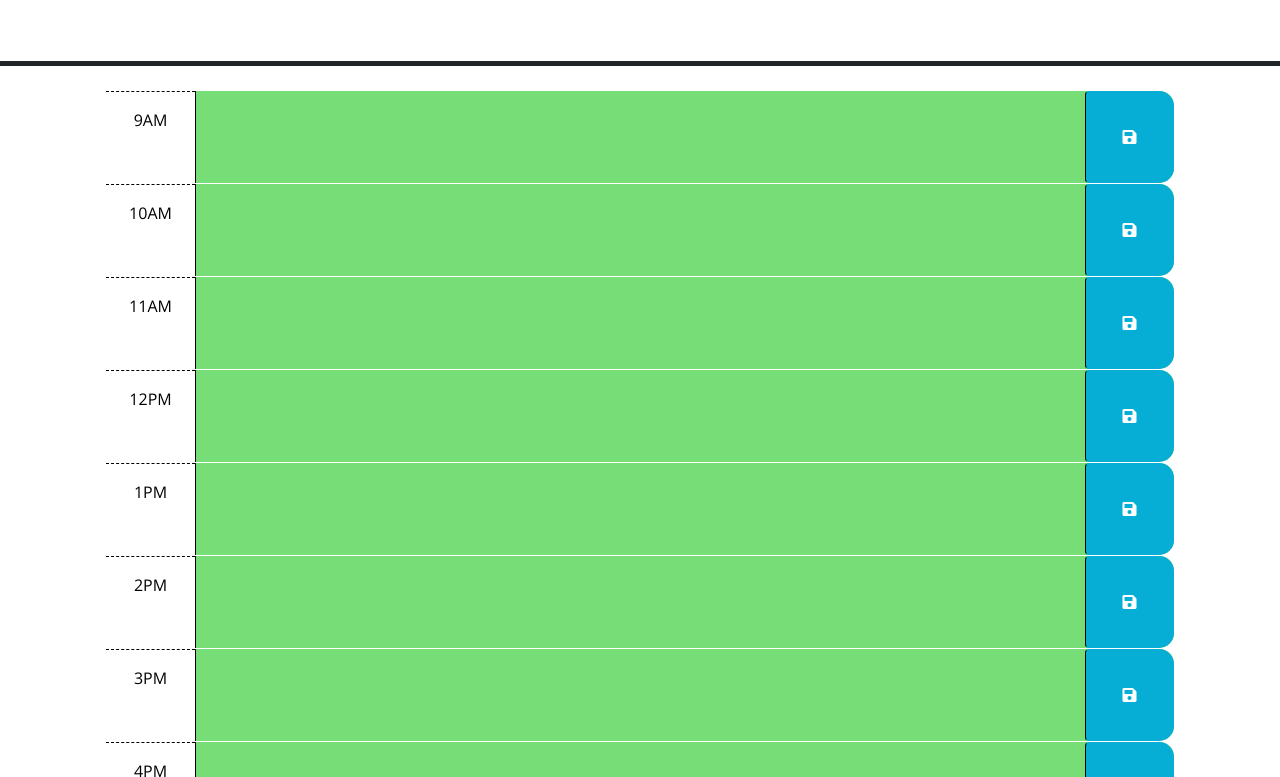
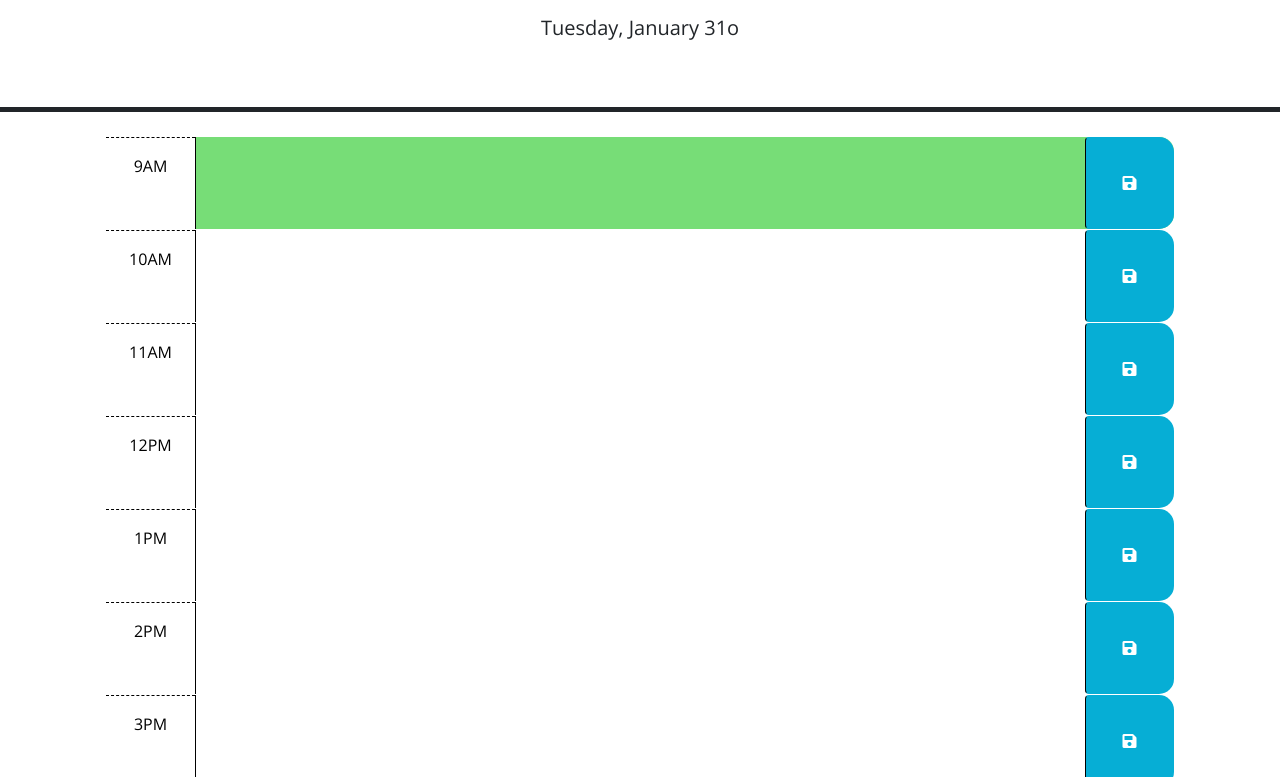
Before and after one commit to jmcdlungren/Work-Day-Scheduler, a plain HTML site: page index.html in a window 1280 px wide. Shown: the part 166-943 px from the top of the page. Drawn offline with nearby package versions, Linux system fonts and the light colour scheme.

Commit message:
working on time, need to figure out how to apply color classes to all blocks & how to use advanced day.js

```diff
--- a/Assets/JavaScript/script.js
+++ b/Assets/JavaScript/script.js
@@ -1,12 +1,76 @@
-// Wrap all code that interacts with the DOM in a call to jQuery to ensure that
-// the code isn't run until the browser has finished rendering all the elements
-// in the html.
+// var advancedFormat = require('dayjs/plugin/advancedFormat')
+// dayjs.extend(advancedFormat)
+
+
+// Wrap all code that interacts with the DOM in a call to jQuery to ensure that the code isn't run until the browser has finished rendering all the elements in the html.
 $(function () {
   // TODO: Add a listener for click events on the save button. This code should use the id in the containing time-block as a key to save the user input in local storage. HINT: What does `this` reference in the click listener function? How can DOM traversal be used to get the "hour-x" id of the time-block containing the button that was clicked? How might the id be useful when saving the description in local storage?
   //
+  var save = document.querySelector(".saveBtn");
+  var description = document.querySelector(".description");
+  var toDo = [];
+
+
+  // submit.addEventListener("click", function(event) {
+  //   event.preventDefault();
+  //   var initials = initialsEl.value;
+  //   var userScore = finalScore;
+  //   console.log(initials, userScore);
+  //   var userData = {
+  //       initials: initials,
+  //       score: userScore,
+  //   };
+
+  //   scoreBoard.push(userData);
+  //   console.log(scoreBoard);
+  //   localStorage.setItem("scoreBoard", JSON.stringify(scoreBoard));
+
+
+  save.addEventListener("click", function saveTodo() {
+    // saveTodo.preventDefault();
+    var toDoItems = description.value;
+
+    console.log(toDoItems);
+  });
+
+
   // TODO: Add code to apply the past, present, or future class to each time block by comparing the id to the current hour. HINTS: How can the id attribute of each time-block be used to conditionally add or remove the past, present, and future classes? How can Day.js be used to get the current hour in 24-hour time?
   //
+  var time = document.querySelector(".time-block");
+  // var seven = document.querySelector("#hour-7");
+  // var eight = document.querySelector("#hour-8");
+  // var eleven = document.querySelector("#hour-9");
+  var hour = document.querySelector(".hour");
+  var rightNow = dayjs().format('hA');
+  var today = dayjs().format('dddd, MMMM Do')
+  var currentDay = document.querySelector("#currentDay");
+
+  function displayDay() {
+    currentDay.textContent = today;
+  }
+
+  if (hour.textContent === rightNow) {
+    time.classList.add("present");
+  } else {
+    if (hour.textContent < rightNow) {
+      time.classList.add("past")
+    } else {
+      if (hour.textContent > rightNow) {
+        time.classList.add("future")
+      }
+    }
+    };
+
+
+
+
   // TODO: Add code to get any user input that was saved in localStorage and set the values of the corresponding textarea elements. HINT: How can the id attribute of each time-block be used to do this?
   //
   // TODO: Add code to display the current date in the header of the page.
+
+
+
+
+
+  displayDay();
 });
--- a/index.html
+++ b/index.html
@@ -1,23 +1,14 @@
 <!DOCTYPE html>
 <html lang="en">
+
 <head>
   <meta charset="UTF-8" />
   <meta name="viewport" content="width=device-width, initial-scale=1.0" />
   <meta http-equiv="X-UA-Compatible" content="ie=edge" />
-    <link
-      rel="stylesheet"
-      href="https://cdn.jsdelivr.net/npm/bootstrap@5.1.3/dist/css/bootstrap.min.css"
-    />
-    <link
-      rel="stylesheet"
-      href="https://use.fontawesome.com/releases/v5.8.1/css/all.css"
-      integrity="sha384-50oBUHEmvpQ+1lW4y57PTFmhCaXp0ML5d60M1M7uH2+nqUivzIebhndOJK28anvf"
-      crossorigin="anonymous"
-    />
-    <link
-      href="https://fonts.googleapis.com/css?family=Open+Sans&display=swap"
-      rel="stylesheet"
-    />
+  <link rel="stylesheet" href="https://cdn.jsdelivr.net/npm/bootstrap@5.1.3/dist/css/bootstrap.min.css" />
+  <link rel="stylesheet" href="https://use.fontawesome.com/releases/v5.8.1/css/all.css"
+    integrity="sha384-50oBUHEmvpQ+1lW4y57PTFmhCaXp0ML5d60M1M7uH2+nqUivzIebhndOJK28anvf" crossorigin="anonymous" />
+  <link href="https://fonts.googleapis.com/css?family=Open+Sans&display=swap" rel="stylesheet" />
   <link rel="stylesheet" href="./Assets/CSS/style.css" />
   <title>Work Day Scheduler</title>
   <link rel="icon" href="./Assets/Images/Calendar.jpg" />
@@ -33,7 +24,7 @@
     <!-- Use class for "past", "present", and "future" to apply styles to the time-block divs accordingly. The javascript will need to do this by adding/removing these classes on each div by comparing the hour in the id to the current hour. The html provided below is meant to be an example demonstrating how the css provided can be leveraged to create the desired layout and colors. The html below should be removed or updated in the finished product. Remember to delete this comment once the code is implemented.
         -->
 
-      <div id="hour-9" class="row time-block past present future">
+    <div id="hour-9" class="row time-block">
       <div class="col-2 col-md-1 hour text-center py-3">9AM</div>
       <textarea class="col-8 col-md-10 description" rows="3"> </textarea>
       <button class="btn saveBtn col-2 col-md-1" aria-label="save">
@@ -41,7 +32,7 @@
       </button>
     </div>
 
-      <div id="hour-10" class="row time-block past present future">
+    <div id="hour-10" class="row time-block">
       <div class="col-2 col-md-1 hour text-center py-3">10AM</div>
       <textarea class="col-8 col-md-10 description" rows="3"> </textarea>
       <button class="btn saveBtn col-2 col-md-1" aria-label="save">
@@ -49,7 +40,7 @@
       </button>
     </div>
 
-      <div id="hour-11" class="row time-block past present future">
+    <div id="hour-11" class="row time-block">
       <div class="col-2 col-md-1 hour text-center py-3">11AM</div>
       <textarea class="col-8 col-md-10 description" rows="3"> </textarea>
       <button class="btn saveBtn col-2 col-md-1" aria-label="save">
@@ -57,7 +48,7 @@
       </button>
     </div>
 
-      <div id="hour-12" class="row time-block past present future">
+    <div id="hour-12" class="row time-block">
       <div class="col-2 col-md-1 hour text-center py-3">12PM</div>
       <textarea class="col-8 col-md-10 description" rows="3"> </textarea>
       <button class="btn saveBtn col-2 col-md-1" aria-label="save">
@@ -65,7 +56,7 @@
       </button>
     </div>
 
-      <div id="hour-13" class="row time-block past present future">
+    <div id="hour-13" class="row time-block">
       <div class="col-2 col-md-1 hour text-center py-3">1PM</div>
       <textarea class="col-8 col-md-10 description" rows="3"> </textarea>
       <button class="btn saveBtn col-2 col-md-1" aria-label="save">
@@ -73,7 +64,7 @@
       </button>
     </div>
 
-      <div id="hour-14" class="row time-block past present future">
+    <div id="hour-14" class="row time-block">
       <div class="col-2 col-md-1 hour text-center py-3">2PM</div>
       <textarea class="col-8 col-md-10 description" rows="3"> </textarea>
       <button class="btn saveBtn col-2 col-md-1" aria-label="save">
@@ -81,7 +72,7 @@
       </button>
     </div>
 
-      <div id="hour-15" class="row time-block past present future">
+    <div id="hour-15" class="row time-block">
       <div class="col-2 col-md-1 hour text-center py-3">3PM</div>
       <textarea class="col-8 col-md-10 description" rows="3"> </textarea>
       <button class="btn saveBtn col-2 col-md-1" aria-label="save">
@@ -89,7 +80,7 @@
       </button>
     </div>
 
-      <div id="hour-16" class="row time-block past present future">
+    <div id="hour-16" class="row time-block">
       <div class="col-2 col-md-1 hour text-center py-3">4PM</div>
       <textarea class="col-8 col-md-10 description" rows="3"> </textarea>
       <button class="btn saveBtn col-2 col-md-1" aria-label="save">
@@ -97,7 +88,7 @@
       </button>
     </div>
 
-      <div id="hour-17" class="row time-block past present future">
+    <div id="hour-17" class="row time-block">
       <div class="col-2 col-md-1 hour text-center py-3">5PM</div>
       <textarea class="col-8 col-md-10 description" rows="3"> </textarea>
       <button class="btn saveBtn col-2 col-md-1" aria-label="save">
@@ -106,12 +97,12 @@
     </div>
 
     <script src="https://code.jquery.com/jquery-3.4.1.min.js"></script>
-    <script
-      src="https://cdn.jsdelivr.net/npm/dayjs@1.11.3/dayjs.min.js"
+    <script src="https://cdn.jsdelivr.net/npm/dayjs@1.11.3/dayjs.min.js"
       integrity="sha256-iu/zLUB+QgISXBLCW/mcDi/rnf4m4uEDO0wauy76x7U="
-      crossorigin="anonymous"
-    ></script>
+      crossorigin="anonymous"></script>
+
 
     <script src="./Assets/JavaScript/script.js"></script>
 </body>
+
 </html>
```
Lines whose indentation alone changed are shown as unchanged.
